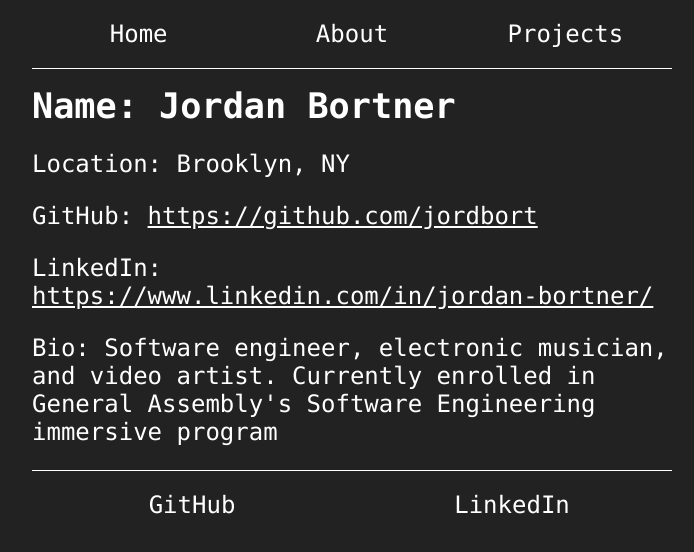
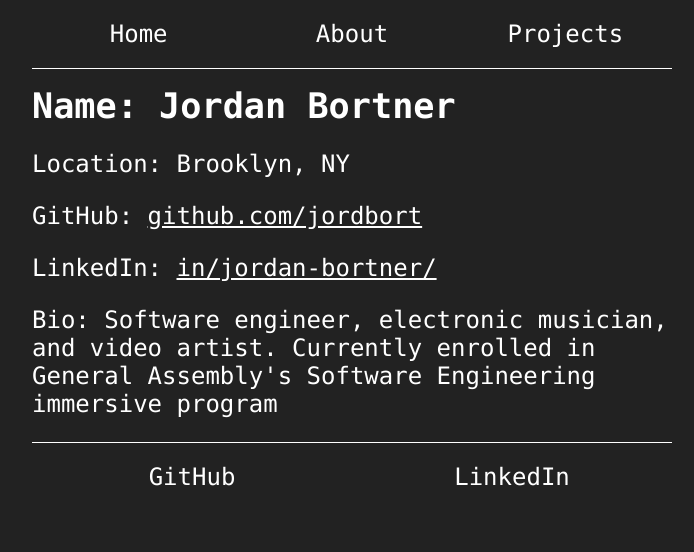
Before and after one commit to jordbort/fullstack-portfolio, a React (Create React App) app: page /about in a window 1280 px wide. Shown: the top 552 px of the page, without its empty margins (288-982 px from the left). Built offline with nearby package versions, Linux system fonts and the light colour scheme.

Commit message:
Shortening link URLs

```diff
--- a/src/pages/About.js
+++ b/src/pages/About.js
@@ -27,8 +27,8 @@ function About(props) {
         <main>
             <h3>Name: {about.name}</h3>
             <p>Location: {about.location}</p>
-            <p>GitHub: <a href={about.github} target="_blank" rel="noopener noreferrer">{about.github}</a></p>
-            <p>LinkedIn: <a href={about.linkedin} target="_blank" rel="noopener noreferrer">{about.linkedin}</a></p>
+            <p>GitHub: <a href={about.github} target="_blank" rel="noopener noreferrer">github.com/jordbort</a></p>
+            <p>LinkedIn: <a href={about.linkedin} target="_blank" rel="noopener noreferrer">in/jordan-bortner/</a></p>
             <p>Bio: {about.bio}</p>
         </main>
     )
```
